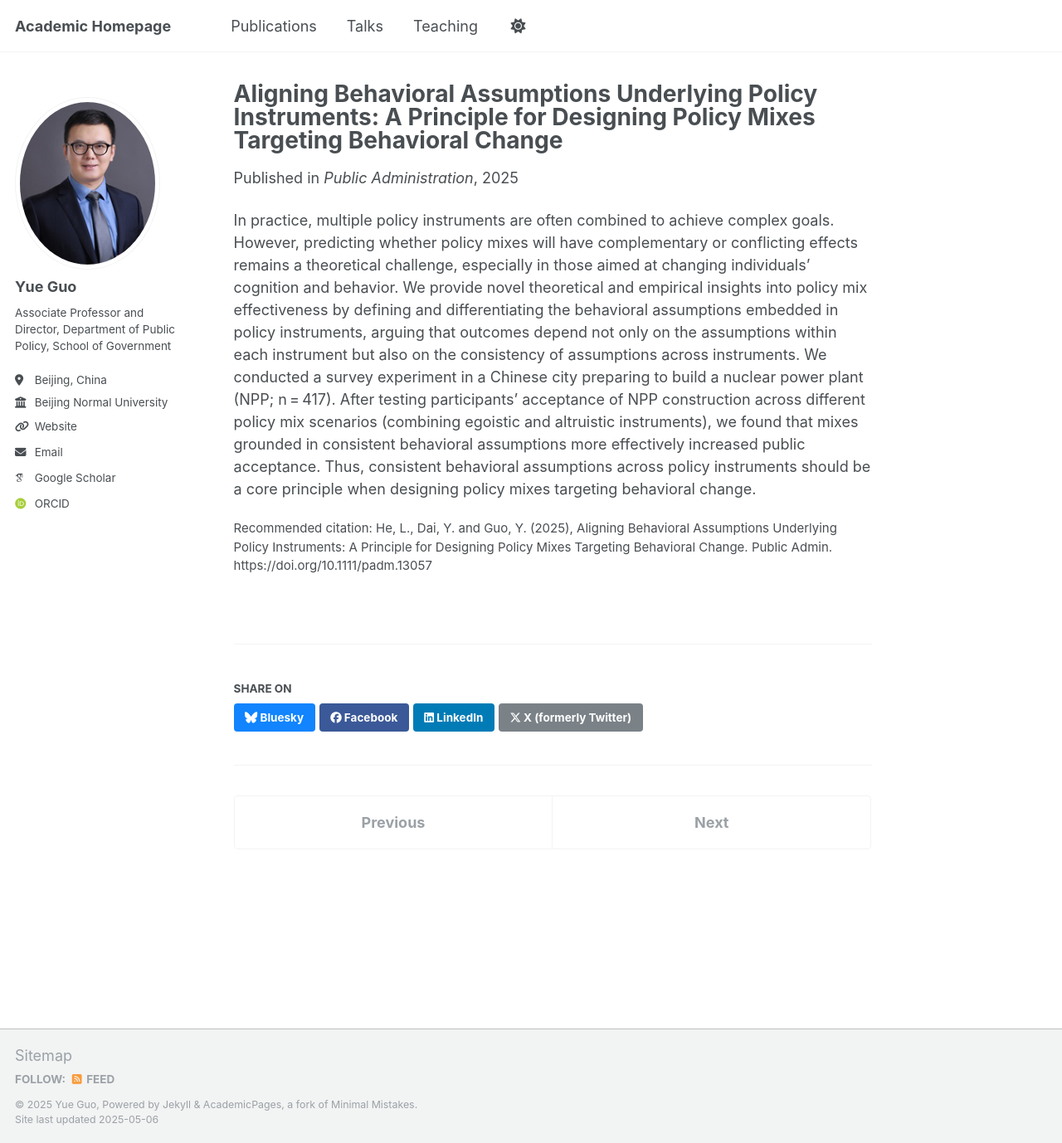
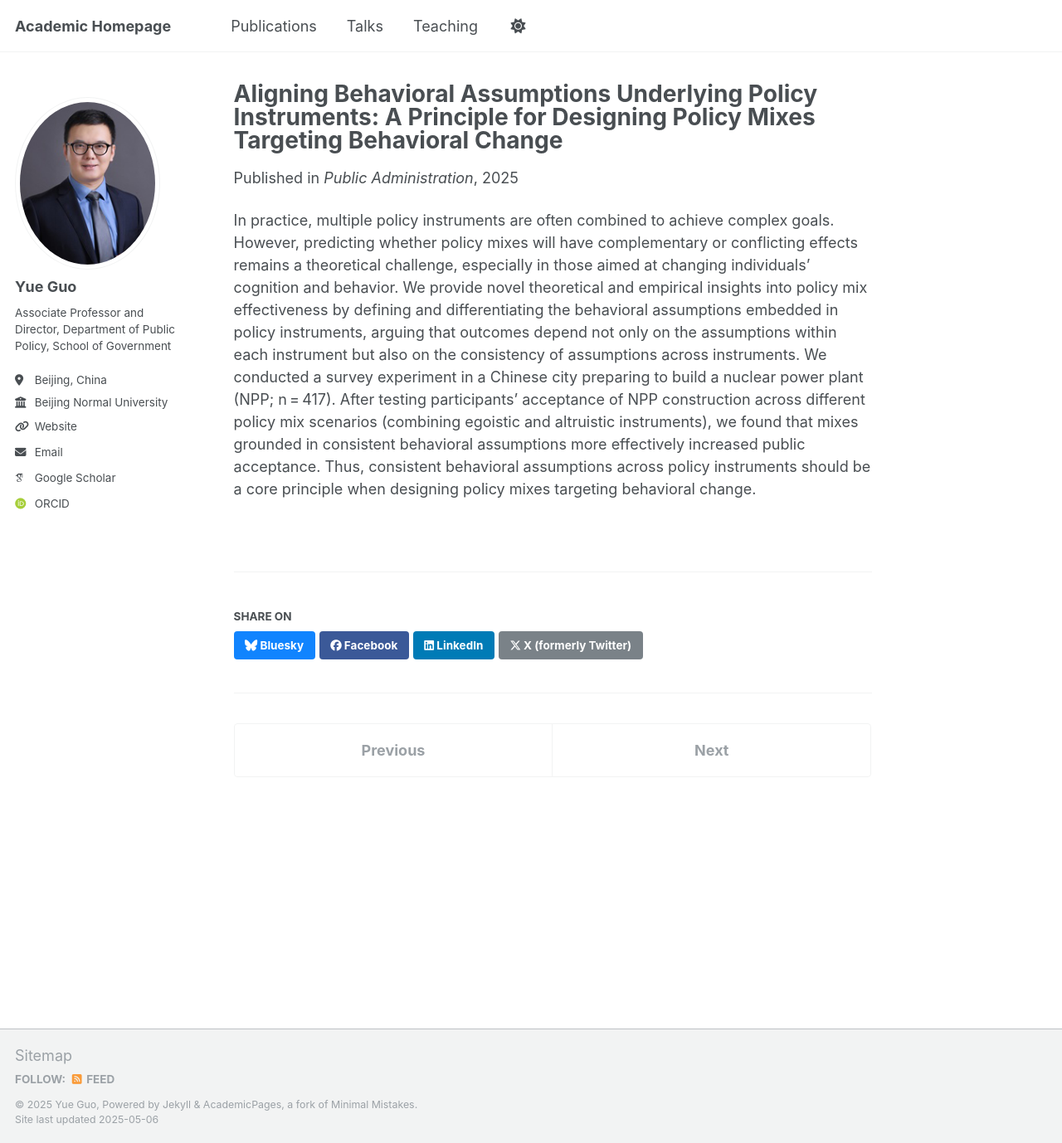
Before and after one commit to guoyue-policy/guoyue-policy.github.io, a Jekyll site: the page built from _publications/2025-03-04-PA.md, in a window 1280 px wide and 1378 px high. Shown: the whole window at 83% size. Built offline with Jekyll 4.4.1, drawn with Linux system fonts in a browser that asks for light colours; some web fonts are replaced.

Commit message:
Update 2025-03-04-PA.md

```diff
--- a/_publications/2025-03-04-PA.md
+++ b/_publications/2025-03-04-PA.md
@@ -6,6 +6,5 @@ permalink: /publication/2025-03-04-PA
 excerpt: 'This study shows that policy mixes are more effective in promoting public acceptance when the behavioral assumptions across instruments are consistent, based on a survey experiment in a Chinese city planning a nuclear power plant.'
 date: 2025-03-04
 venue: 'Public Administration'
-citation: 'He, L., Dai, Y. and Guo, Y. (2025), Aligning Behavioral Assumptions Underlying Policy Instruments: A Principle for Designing Policy Mixes Targeting Behavioral Change. Public Admin. https://doi.org/10.1111/padm.13057'
 ---
 In practice, multiple policy instruments are often combined to achieve complex goals. However, predicting whether policy mixes will have complementary or conflicting effects remains a theoretical challenge, especially in those aimed at changing individuals' cognition and behavior. We provide novel theoretical and empirical insights into policy mix effectiveness by defining and differentiating the behavioral assumptions embedded in policy instruments, arguing that outcomes depend not only on the assumptions within each instrument but also on the consistency of assumptions across instruments. We conducted a survey experiment in a Chinese city preparing to build a nuclear power plant (NPP; n = 417). After testing participants' acceptance of NPP construction across different policy mix scenarios (combining egoistic and altruistic instruments), we found that mixes grounded in consistent behavioral assumptions more effectively increased public acceptance. Thus, consistent behavioral assumptions across policy instruments should be a core principle when designing policy mixes targeting behavioral change.
```
